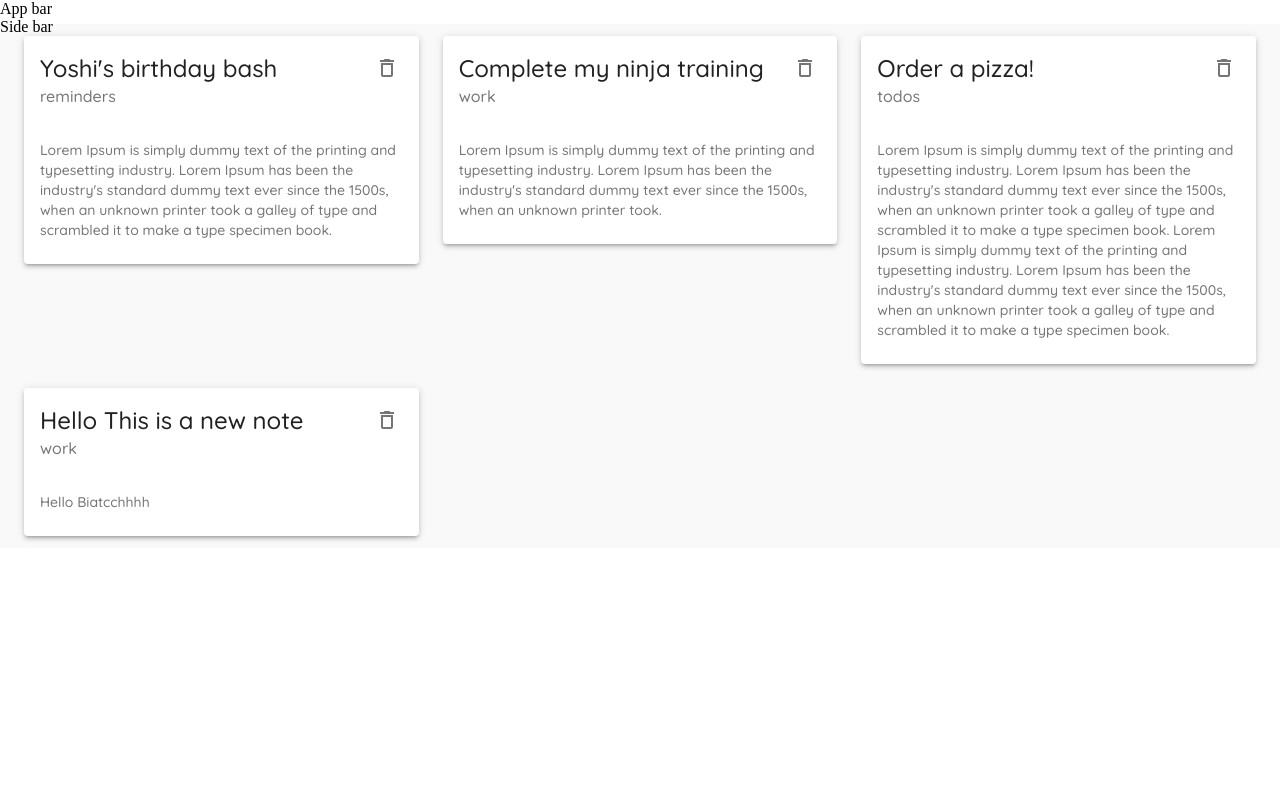
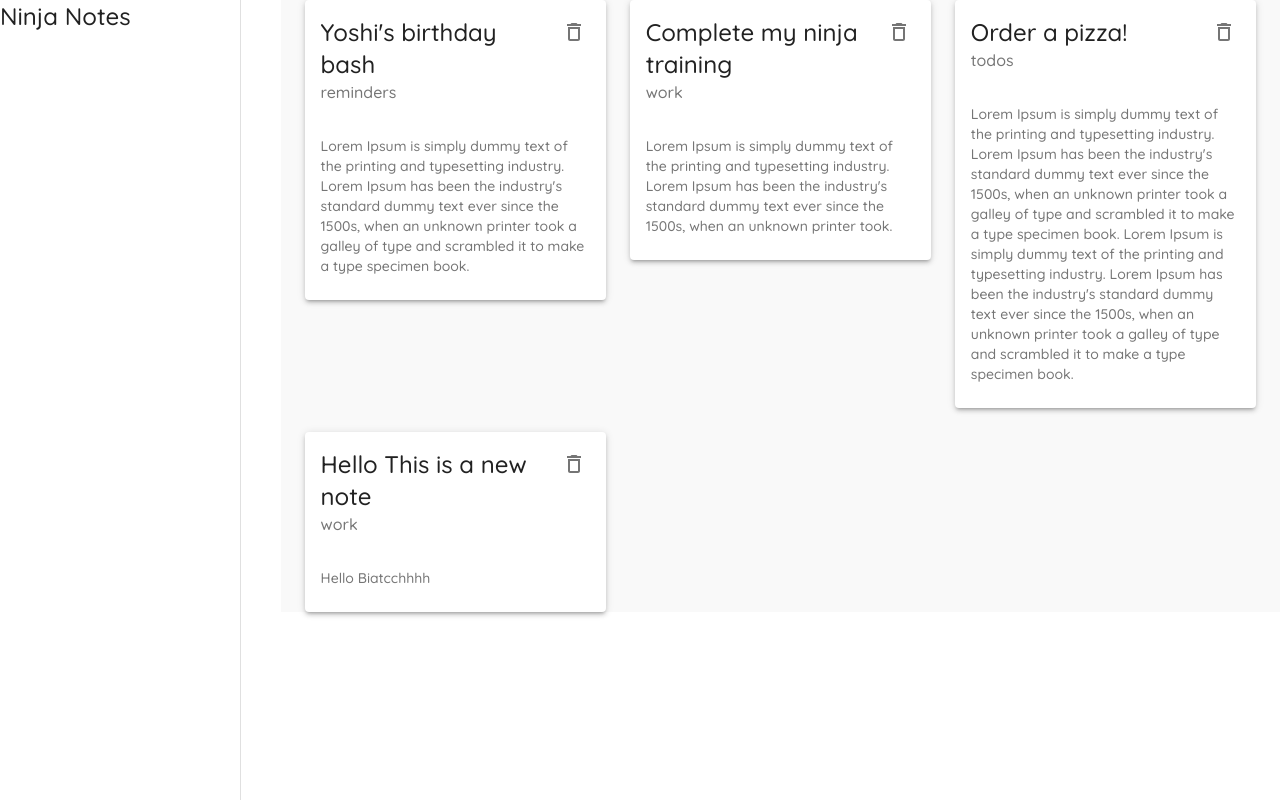
Before and after one commit to synerjay/notes-app, a React (Create React App) app: page / in a window 1280 px wide. Built offline with nearby package versions, Linux system fonts and the light colour scheme; data requests are answered from the project's data file.

Commit message:
Added Permanent Drawer, ready for Links

```diff
--- a/src/components/Layout.js
+++ b/src/components/Layout.js
@@ -1,10 +1,21 @@
-import { makeStyles } from '@material-ui/core';
+import { Drawer, makeStyles, Typography } from '@material-ui/core';
 import React from 'react';
+
+const drawerWidth = 240;
 
 const useStyles = makeStyles({
   page: {
     background: '#f9f9f9',
     width: '100%',
+  },
+  root: {
+    display: 'flex',
+  },
+  drawer: {
+    width: drawerWidth,
+  },
+  drawerPaper: {
+    width: drawerWidth,
   },
 });
 
@@ -12,11 +23,25 @@
   const classes = useStyles();
 
   return (
-    <div>
-      {/* app bar */}
+    <div className={classes.root}>
+      {/* App Bar */}
       <div>App bar</div>
-      {/* side bar */}
-      <div>Side bar</div>
+
+      {/* "Permanent" Side Drawer */}
+      <Drawer
+        className={classes.drawer}
+        variant='permanent'
+        classes={{ paper: classes.drawerPaper }}
+        anchor='left'
+      >
+        <div>
+          <Typography variant='h5' className={classes.title}>
+            Ninja Notes
+          </Typography>
+        </div>
+
+        {/* Links/List section */}
+      </Drawer>
       <div className={classes.page}>{children} </div>
     </div>
   );
```
